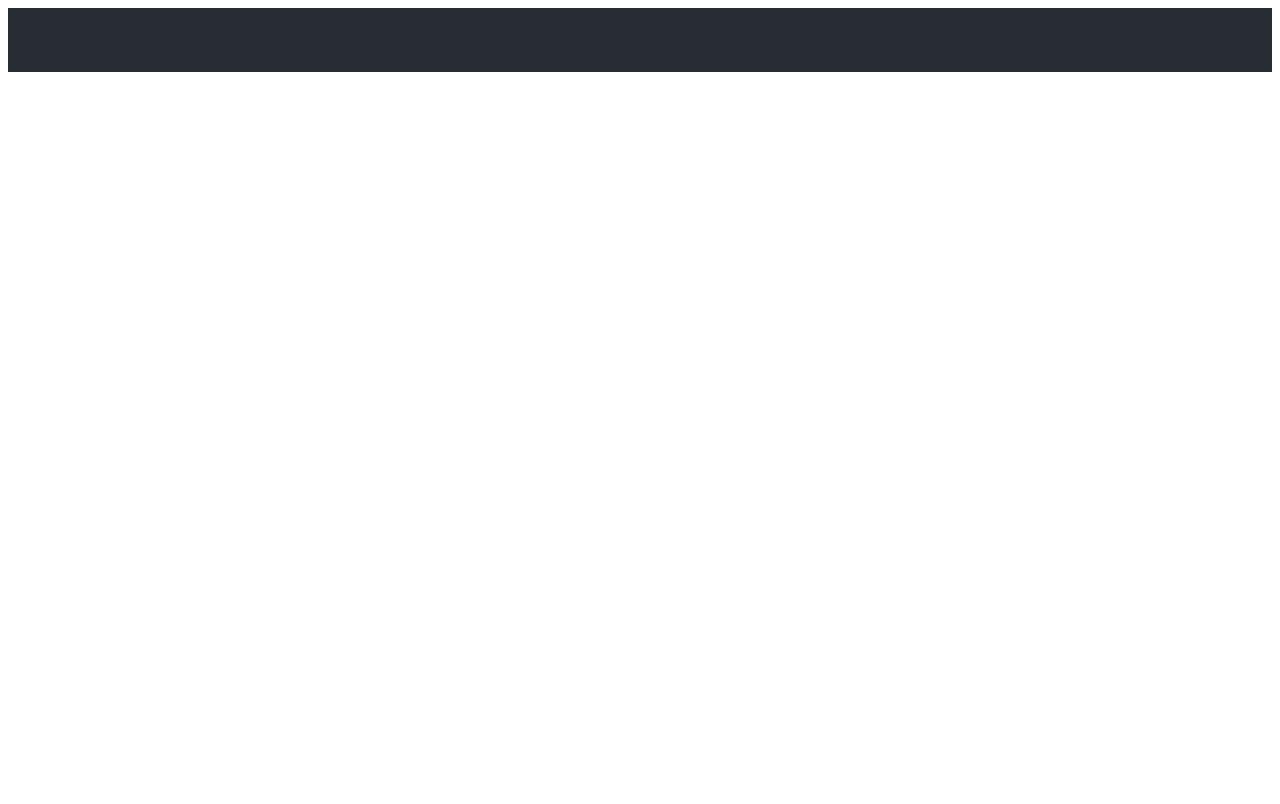
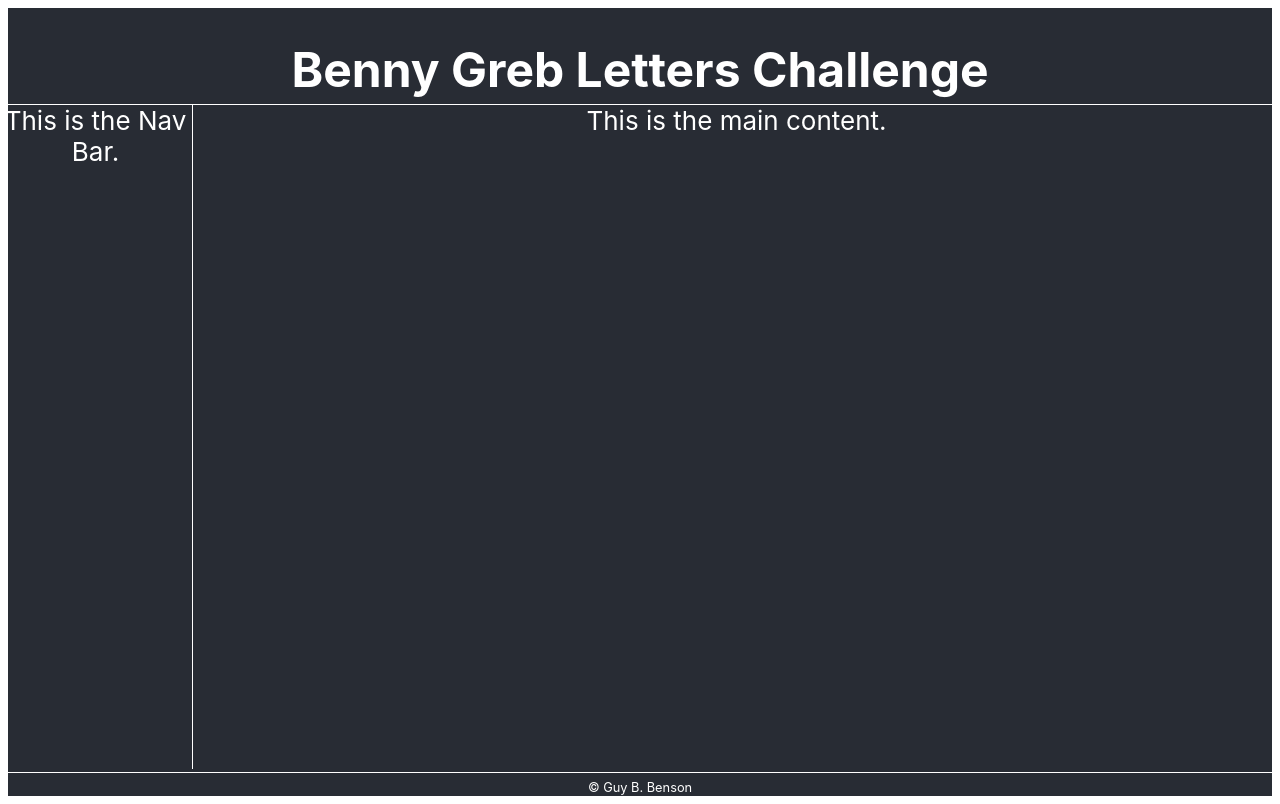
Before and after one commit to gbbenson68/drummerer-letters-challenge, a React (Create React App) app: page /#/ in a window 1280 px wide. Built offline with nearby package versions, Linux system fonts and the light colour scheme.

Commit message:
Add some styling

```diff
--- a/src/components/Content.js
+++ b/src/components/Content.js
@@ -2,11 +2,13 @@
 import styled from 'styled-components'
 
 const ContentDiv = styled.div`
-  max-height: 92vh;
+  min-height: 83vh;
+  min-width: 85vw;
 `
 
 const Content = () => (
   <ContentDiv>
+    This is the main content.
   </ContentDiv>
 )
 
--- a/src/components/Footer.js
+++ b/src/components/Footer.js
@@ -2,11 +2,17 @@
 import styled from 'styled-components'
 
 const StyledFooter = styled.footer`
-  min-height: 4vh;
+  border-top: 1px solid white;
+  font-size: 0.8rem;
+  min-height: 2vh;
+  min-width: 100vw;
+  margin-top: 0.2rem;
+  padding: 0.4rem 0.4rem 0 0.4rem;
 `
 
 const Footer = () => (
   <StyledFooter>
+    © Guy B. Benson
   </StyledFooter>
 )
 
--- a/src/components/Header.js
+++ b/src/components/Header.js
@@ -2,11 +2,18 @@
 import styled from 'styled-components'
 
 const StyledHeader = styled.header`
-  min-height: 4vh;
+  border-bottom: 1px solid white;
+  max-height: 12vh;
+  min-width: 100vw;
+`
+
+const H1 = styled.h1`
+  font-size: 3rem;
 `
 
 const Header = () => (
   <StyledHeader>
+    <H1>Benny Greb Letters Challenge</H1>
   </StyledHeader>
 )
 
--- a/src/components/Main.js
+++ b/src/components/Main.js
@@ -1,12 +1,21 @@
-import React, { Fragment } from 'react'
+import React from 'react'
+import styled from 'styled-components'
 import NavBar from './NavBar'
 import Content from './Content'
 
+const StyledMain = styled.main`
+  display: flex;
+  flex-direction: row;
+  align-items: center;
+  justify-content: center;
+  max-width: 100vw;
+`
+
 const Main = () => (
-  <Fragment>
+  <StyledMain>
     <NavBar />
     <Content />
-  </Fragment>
+  </StyledMain>
 )
 
 export default Main
--- a/src/components/NavBar.js
+++ b/src/components/NavBar.js
@@ -2,11 +2,14 @@
 import styled from 'styled-components'
 
 const StyledNav = styled.nav`
-  max-height: 92vh;
+  border-right: 1px solid white;
+  min-height: 83vh;
+  min-width: 15vw;
 `
 
 const NavBar = () => (
   <StyledNav>
+    This is the Nav Bar.
   </StyledNav>
 )
 
```
